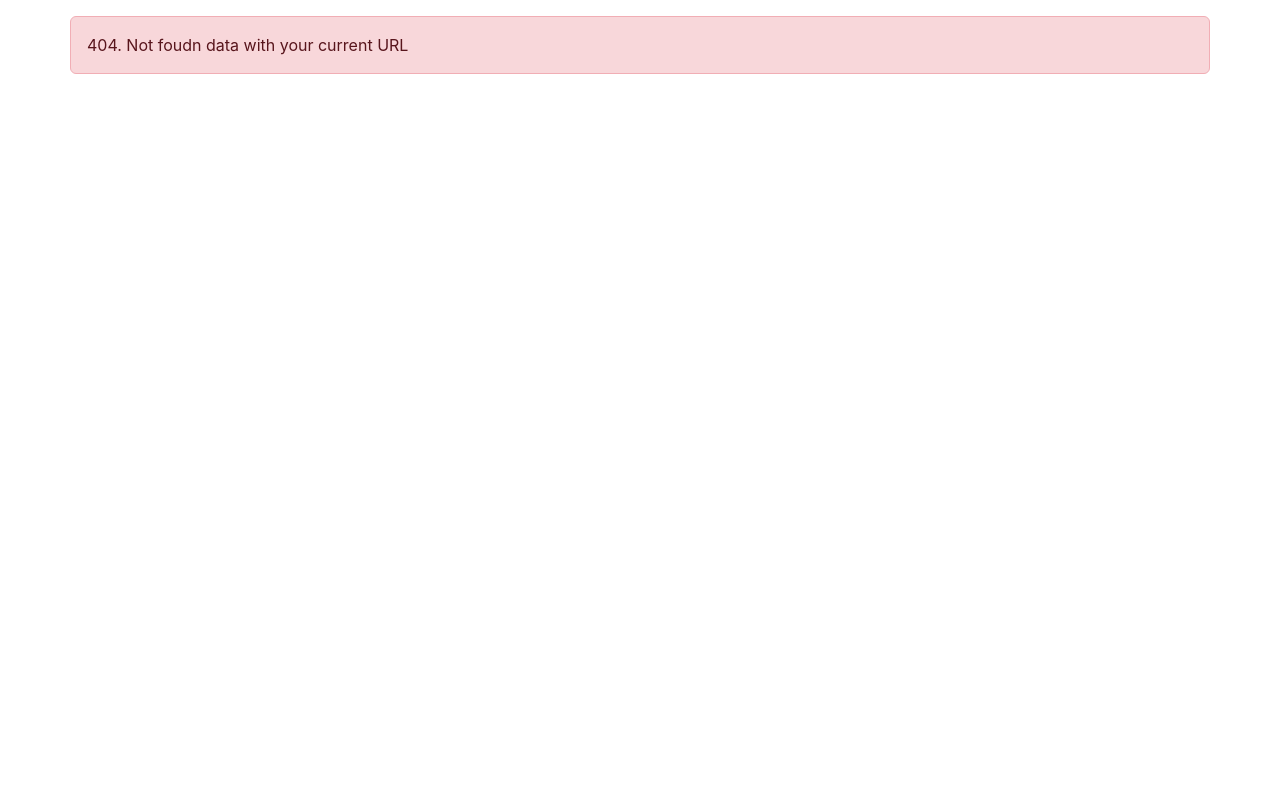
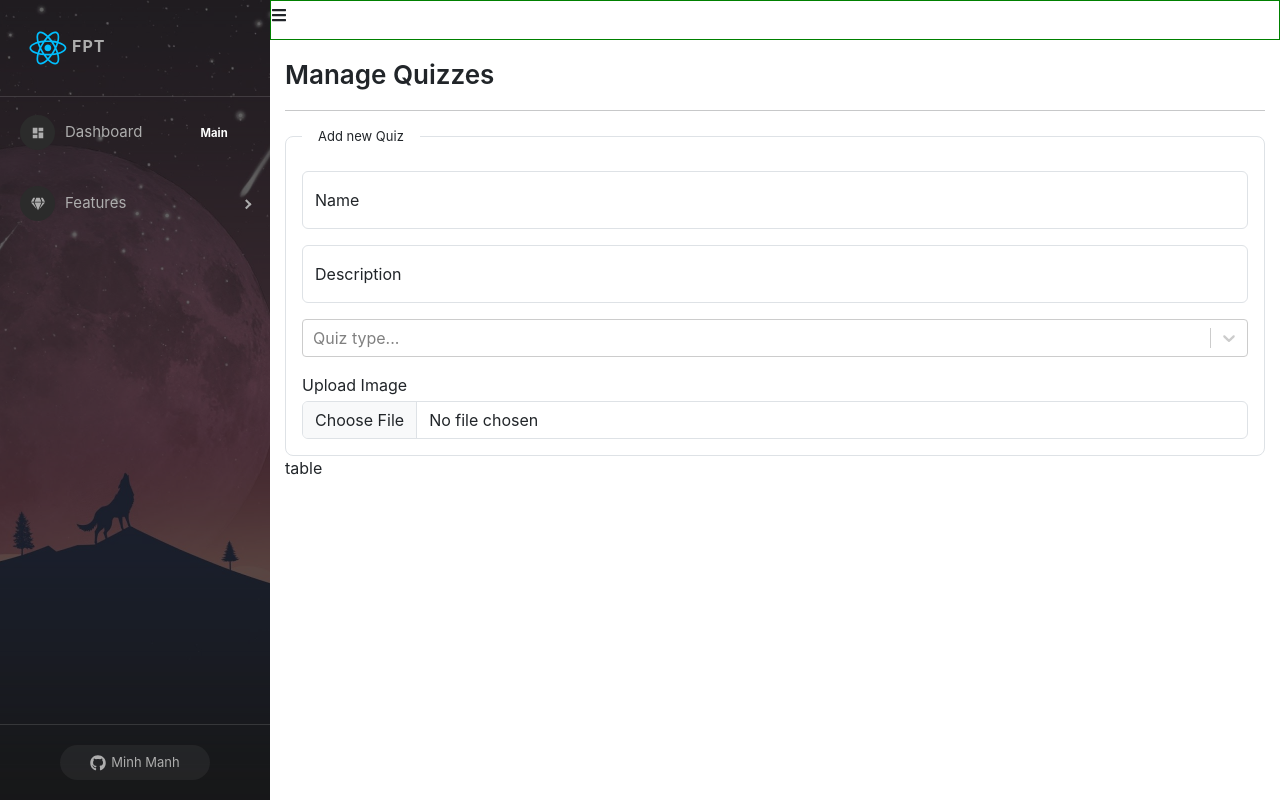
Before and after one commit to manhminh/DoingQuizz, a React (Create React App) app: page /admin/manage-quizzes in a window 1280 px wide. Before the commit this address had no page. Built offline with nearby package versions, Linux system fonts and the light colour scheme.

Commit message:
design UI-ManageQuizz

```diff
--- a/package.json
+++ b/package.json
@@ -19,6 +19,7 @@
     "react-redux": "8.0.1",
     "react-router-dom": "6.3.0",
     "react-scripts": "5.0.1",
+    "react-select": "5.4.0",
     "react-toastify": "9.0.7",
     "redux": "4.2.0",
     "redux-devtools-extension": "2.13.9",
--- a/src/Layout.js
+++ b/src/Layout.js
@@ -10,6 +10,7 @@
 import { ToastContainer } from 'react-toastify';
 import ListQuiz from "./components/Users/ListQuiz";
 import DetailQuiz from "./components/Users/DetailQuiz";
+import ManageQuiz from "./components/Admin/Content/Quiz/ManageQuiz";
 
 const NotFound = () => {
     return (
@@ -31,6 +32,7 @@
                 <Route path="/admin" element={<Admin />} >
                     <Route index element={<DashBoard />} />
                     <Route path="manage-users" element={<ManageUser />} />
+                    <Route path="manage-quizzes" element={<ManageQuiz />} />
                 </Route>
                 <Route path="/login" element={<Login />} />
                 <Route path="/register" element={<Register />} />
--- /dev/null
+++ b/src/components/Admin/Content/Quiz/ManageQuiz.js
@@ -0,0 +1,75 @@
+import { useState } from "react";
+import "./ManageQuiz.scss"
+import Select from 'react-select';
+
+const ManageQuiz = (props) => {
+    const options = [
+        { value: 'EASY', label: 'EASY' },
+        { value: 'MEDIUM', label: 'MEDIUM' },
+        { value: 'HARD', label: 'HARD' },
+    ];
+
+    const [name, setName] = useState('');
+    const [description, setDescription] = useState('');
+    const [type, setType] = useState('EASY');
+    const [image, setImage] = useState(null);
+
+    const handleChangeFile = (e) => {
+
+    }
+    return (
+        <div className="quiz-container">
+            <div className="title">
+                Manage Quizzes
+            </div>
+            <hr />
+            <div className="add-new">
+                <fieldset className="border rounded-3 p-3">
+                    <legend className="float-none w-auto px-3">Add new Quiz</legend>
+                    <div className="form-floating mb-3">
+                        <input
+                            type="text"
+                            className="form-control"
+                            placeholder="your quiz name"
+                            value={name}
+                            onChange={(e) => setName(e.target.value)}
+                        />
+                        <label htmlFor="floatingInput">Name</label>
+                    </div>
+                    <div className="form-floating">
+                        <input
+                            type="text"
+                            className="form-control"
+                            placeholder="description..."
+                            value={description}
+                            onChange={(e) => setDescription(e.target.value)}
+                        />
+                        <label htmlFor="floatingPassword">Description</label>
+                    </div>
+                    <div className="my-3">
+                        <Select
+                            value={type}
+                            // onChange={this.handleChange}
+                            options={options}
+                            placeholder={"Quiz type..."}
+                        />
+                    </div>
+                    <div className="more-actions form-group">
+                        <label className="mb-1">Upload Image</label>
+                        <input
+                            type="file"
+                            className="form-control"
+                            onChange={(e) => handleChangeFile(e)}
+                        />
+                    </div>
+                </fieldset>
+            </div>
+
+            <div className="list-detail">
+                table
+            </div>
+        </div>
+    )
+}
+
+export default ManageQuiz;
--- /dev/null
+++ b/src/components/Admin/Content/Quiz/ManageQuiz.scss
@@ -0,0 +1,12 @@
+.quiz-container {
+    padding: 15px;
+
+    .title {
+        font-size: 26px;
+        font-weight: 600;
+    }
+
+    legend {
+        font-size: 13px;
+    }
+}
--- a/src/components/Admin/SideBar.js
+++ b/src/components/Admin/SideBar.js
@@ -13,10 +13,11 @@
 import { DiReact } from 'react-icons/di';
 import { MdDashboard } from 'react-icons/md';
 import "./SideBar.scss"
-import { Link } from 'react-router-dom';
+import { Link, useNavigate } from 'react-router-dom';
 
 const SideBar = (props) => {
     const { image, collapsed, toggled, handleToggleSidebar } = props;
+    const navigate = useNavigate();
     return (
         <div>
             <>
@@ -41,7 +42,9 @@
                             }}
                         >
                             <DiReact fontSize={'3em'} color='00bfff' />
-                            FPT
+                            <span style={{ cursor: "pointer" }} onClick={() => navigate('/')}>
+                                FPT
+                            </span>
                         </div>
                     </SidebarHeader>
 
@@ -64,7 +67,9 @@
                                     Quản lý Users
                                     <Link to="/admin/manage-users" />
                                 </MenuItem>
-                                <MenuItem> Quản lý Bài Quiz </MenuItem>
+                                <MenuItem> Quản lý Bài Quiz
+                                    <Link to="/admin/manage-quizzes" />
+                                </MenuItem>
                                 <MenuItem> Quản lý Câu Hỏi </MenuItem>
                             </SubMenu>
 
@@ -93,7 +98,7 @@
                     </SidebarFooter>
                 </ProSidebar>
             </>
-        </div>
+        </div >
     )
 }
 export default SideBar
--- a/src/components/Users/DetailQuiz.scss
+++ b/src/components/Users/DetailQuiz.scss
@@ -3,7 +3,7 @@
     gap: 20px;
     padding: 50px;
     .left-content {
-        border: 1px solid red;
+        border: 2px solid #ccc;
         width: 70%;
         border-radius: 5px;
         padding: 20px;
```
Also changed, not shown: 1 other file (tests, documents, lock files or other folders).
